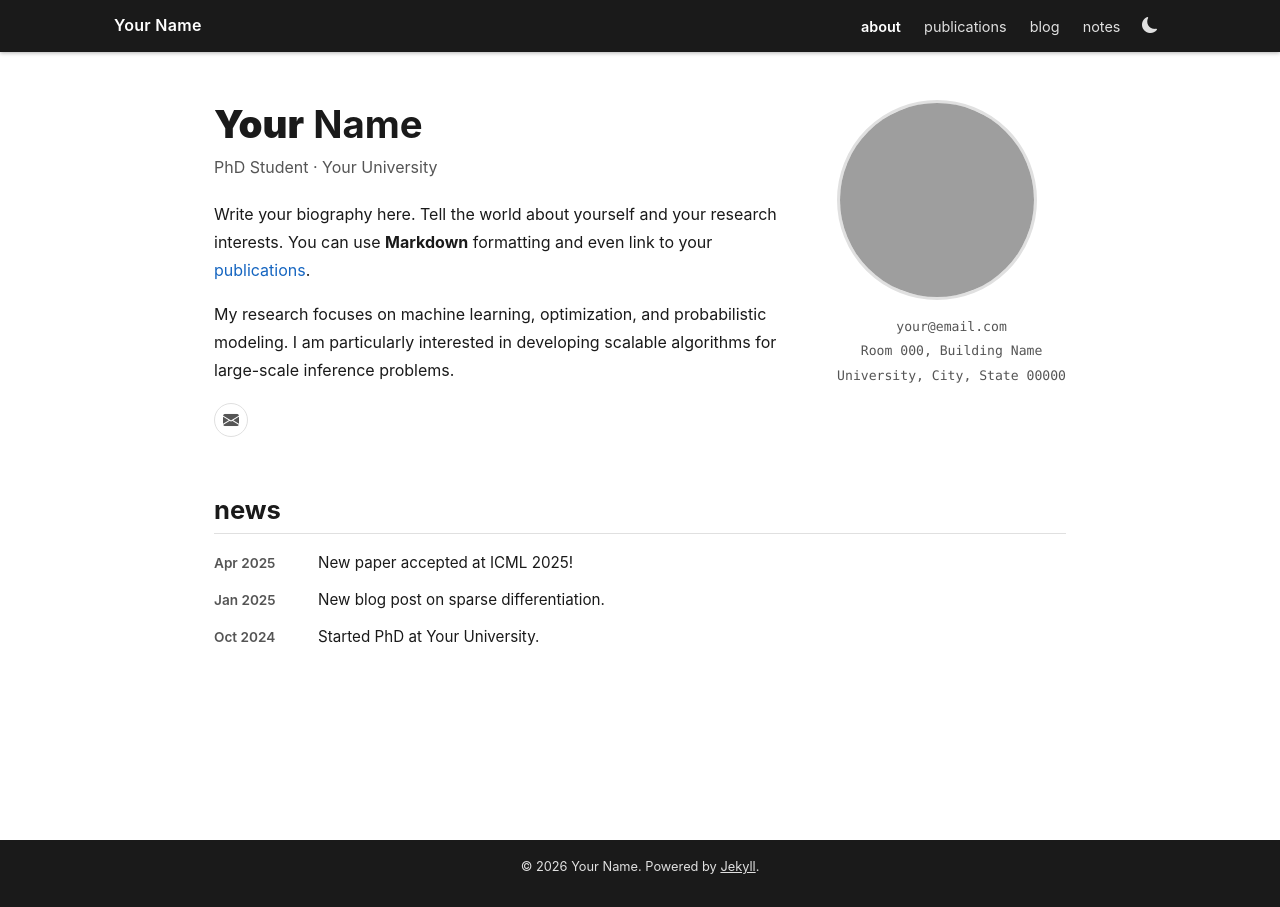
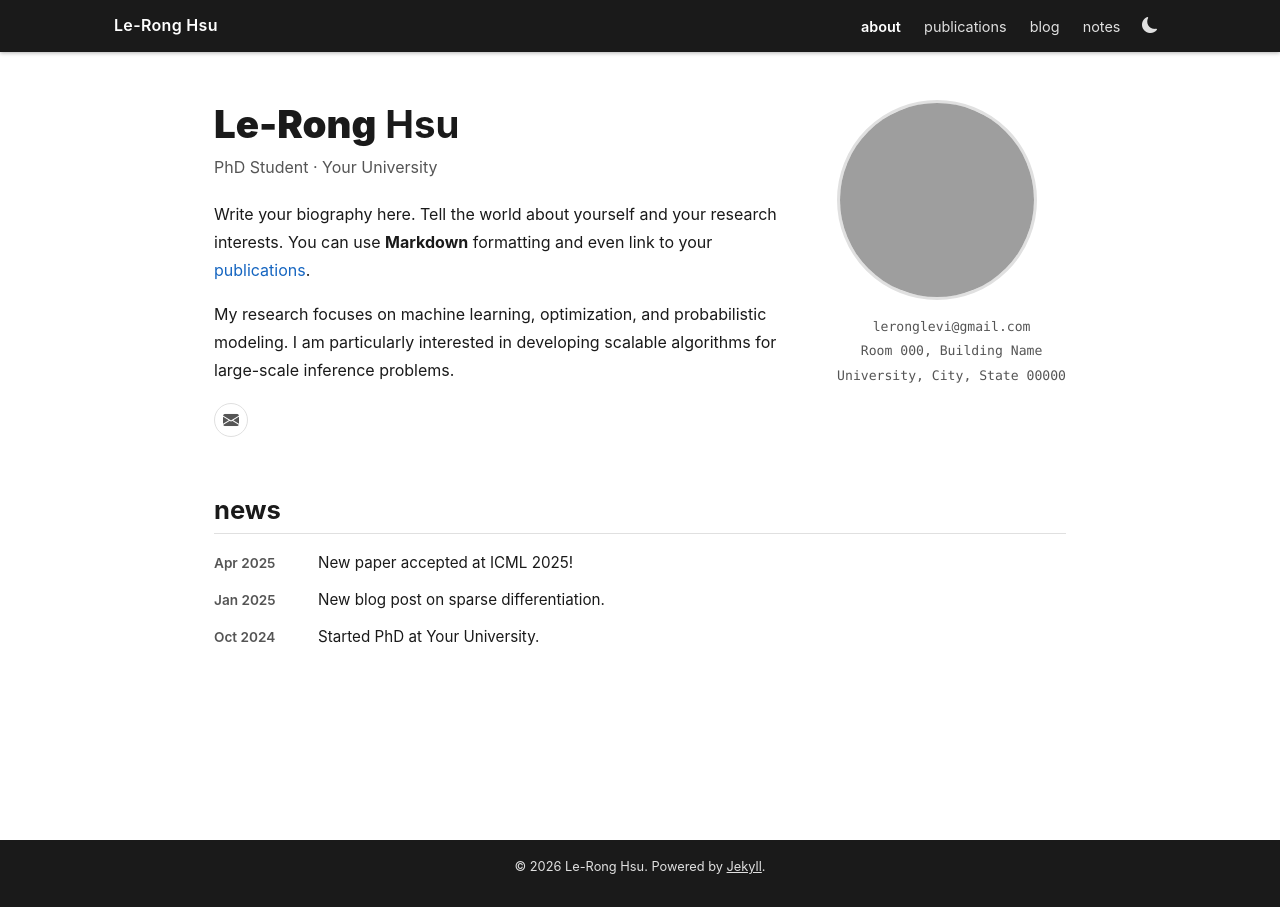
Before and after one commit to levi-hsu/levi-hsu.github.io, a Jekyll site: the page built from _pages/about.md, in a window 1280 px wide. Built offline with Jekyll 4.4.1, drawn with Linux system fonts in a browser that asks for light colours; grey boxes are pictures that could not be loaded.

Commit message:
add some info

```diff
--- a/_config.yml
+++ b/_config.yml
@@ -1,9 +1,9 @@
-title: "Your Name"
-first_name: "Your"
-last_name: "Name"
-email: "your@email.com"
+title: "Le-Rong Hsu"
+first_name: "Le-Rong"
+last_name: "Hsu"
+email: "leronglevi@gmail.com"
 description: "Personal Academic Page"
-url: ""
+url: "https://levi-hsu.github.io"
 baseurl: ""
 
 # Profile
```
